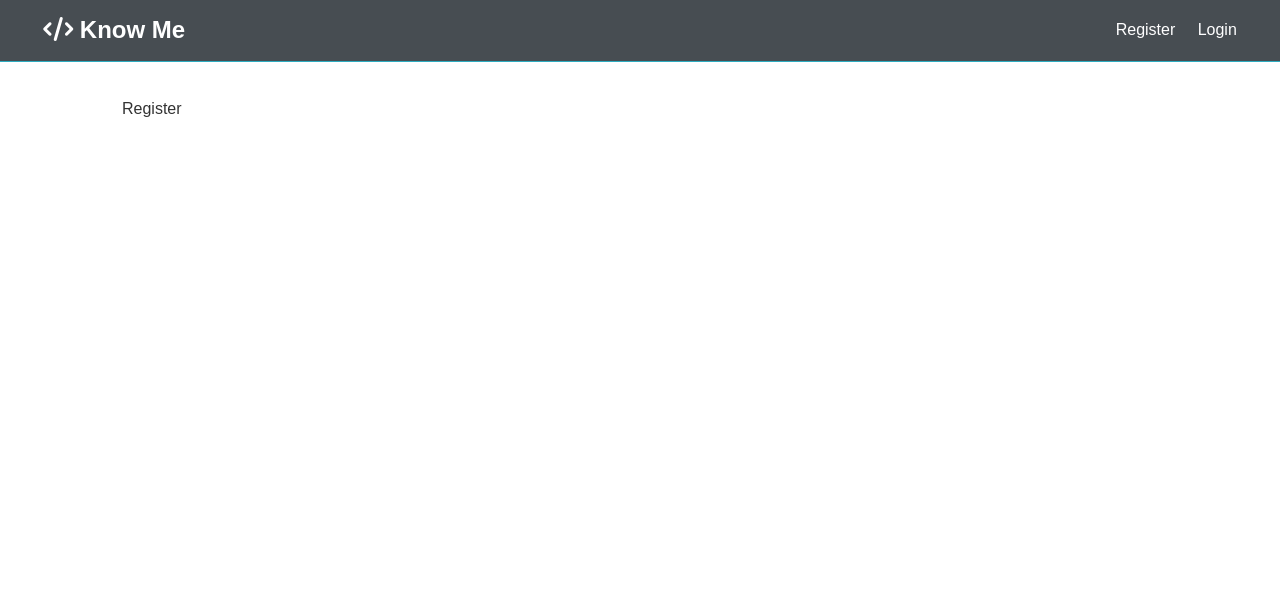
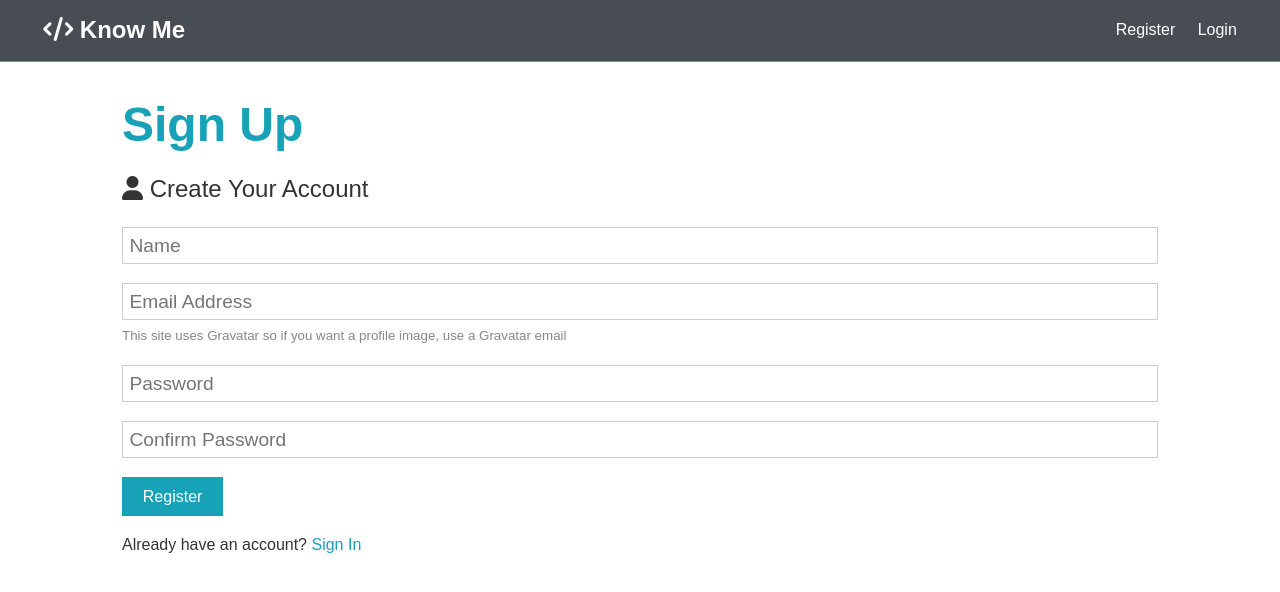
Before and after one commit to aaronarora/SocialNetworkApp, a React (Create React App) app in the folder client/: page /register in a window 1280 px wide. Shown: the top 592 px of the page. Built offline with nearby package versions, Linux system fonts and the light colour scheme.

Commit message:
register page showing up now

```diff
--- a/client/src/components/auth/Register.js
+++ b/client/src/components/auth/Register.js
@@ -1,6 +1,46 @@
-import React from "react";
+import React, { Fragment } from "react";
 
 export const Register = () => {
-  return <div>Register</div>;
+  return (
+    <Fragment>
+      <h1 className="large text-primary">Sign Up</h1>
+      <p className="lead">
+        <i className="fas fa-user"></i> Create Your Account
+      </p>
+      <form className="form" action="create-profile.html">
+        <div className="form-group">
+          <input type="text" placeholder="Name" name="name" required />
+        </div>
+        <div className="form-group">
+          <input type="email" placeholder="Email Address" name="email" />
+          <small className="form-text">
+            This site uses Gravatar so if you want a profile image, use a
+            Gravatar email
+          </small>
+        </div>
+        <div className="form-group">
+          <input
+            type="password"
+            placeholder="Password"
+            name="password"
+            minlength="6"
+          />
+        </div>
+        <div className="form-group">
+          <input
+            type="password"
+            placeholder="Confirm Password"
+            name="password2"
+            minlength="6"
+          />
+        </div>
+        <input type="submit" class="btn btn-primary" value="Register" />
+      </form>
+      <p className="my-1">
+        Already have an account? <a href="login.html">Sign In</a>
+      </p>
+    </Fragment>
+  );
 };
+
 export default Register;
```
